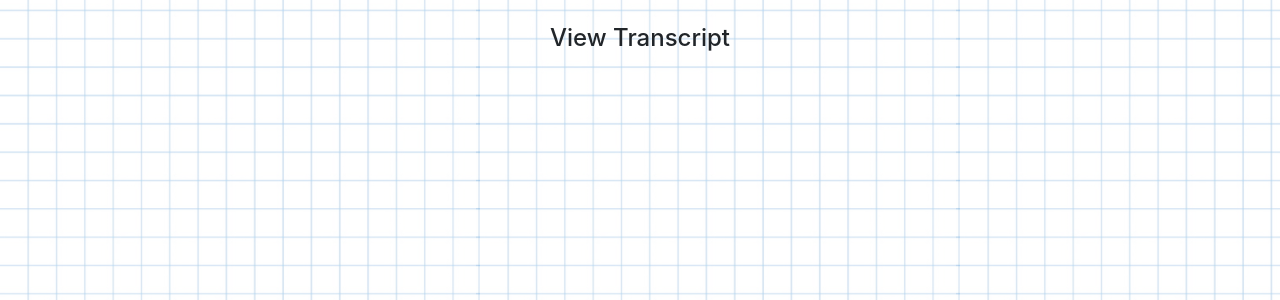
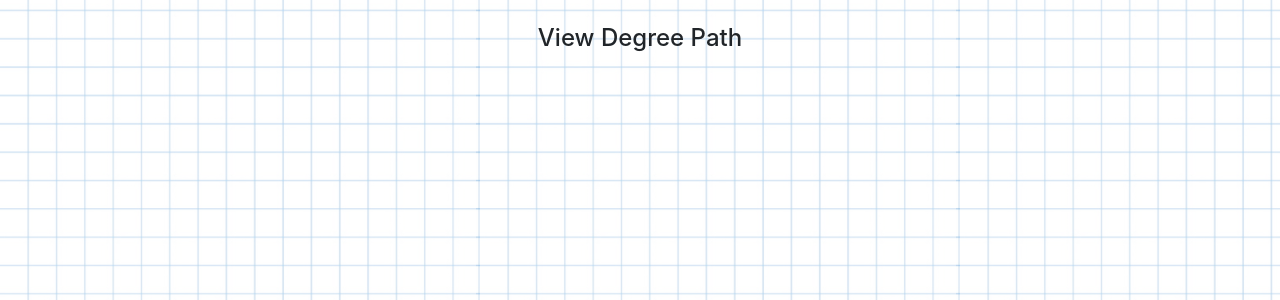
Before and after one commit to CSCE-4901-Capstone-Group-CacheMoney/College-of-Engineering-Degree-Plan-App, a Django app: page /session/view/transcript/ in a window 1280 px wide. Shown: the part 216-516 px from the top of the page. Run offline with Django 3.2, Linux system fonts and the light colour scheme; some libraries are stand-ins or nearby versions.

Commit message:
Updated some labels in view-transcript-session.html

```diff
--- a/src/templates/student/view-transcript-session.html
+++ b/src/templates/student/view-transcript-session.html
@@ -11,7 +11,7 @@
 
 <!--Template for the Student View Degree Path page-->
   <div class="page-header text-center">
-    <h4 id="view-transcript-title">View Transcript</h4>
+    <h4 id="view-transcript-title">View Degree Path</h4>
   </div>
     <div class="row">
       <div class="col-md-3"></div>
@@ -62,7 +62,7 @@
                 <input id="degreeaddinputGroupSelect-4" type="text" class="form-control" aria-label="Default" aria-describedby="inputGroup-sizing-default-4" disabled>
               </div>
 
-              <h4 class="text-center text-light pt-1 pb-1" style="background-color: green;">Degree Timeline</h4>
+              <h4 class="text-center text-light pt-1 pb-1" style="background-color: green;">Your Recommended Degree Timeline</h4>
 
               <!--Block of code that handles the progress bar/spinner used when a degree path is being generated-->
               <div id="timeline-loading-alert">
```
